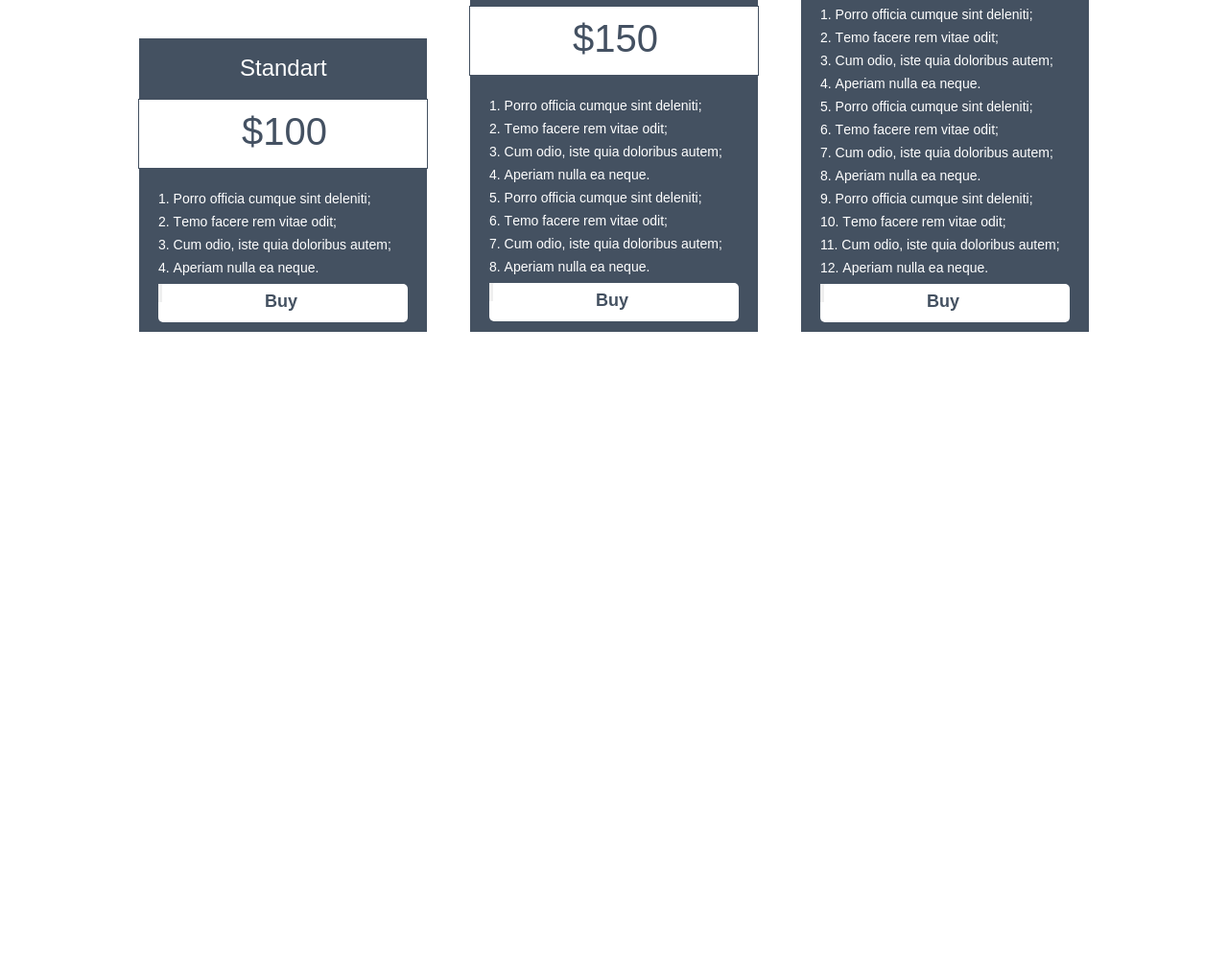
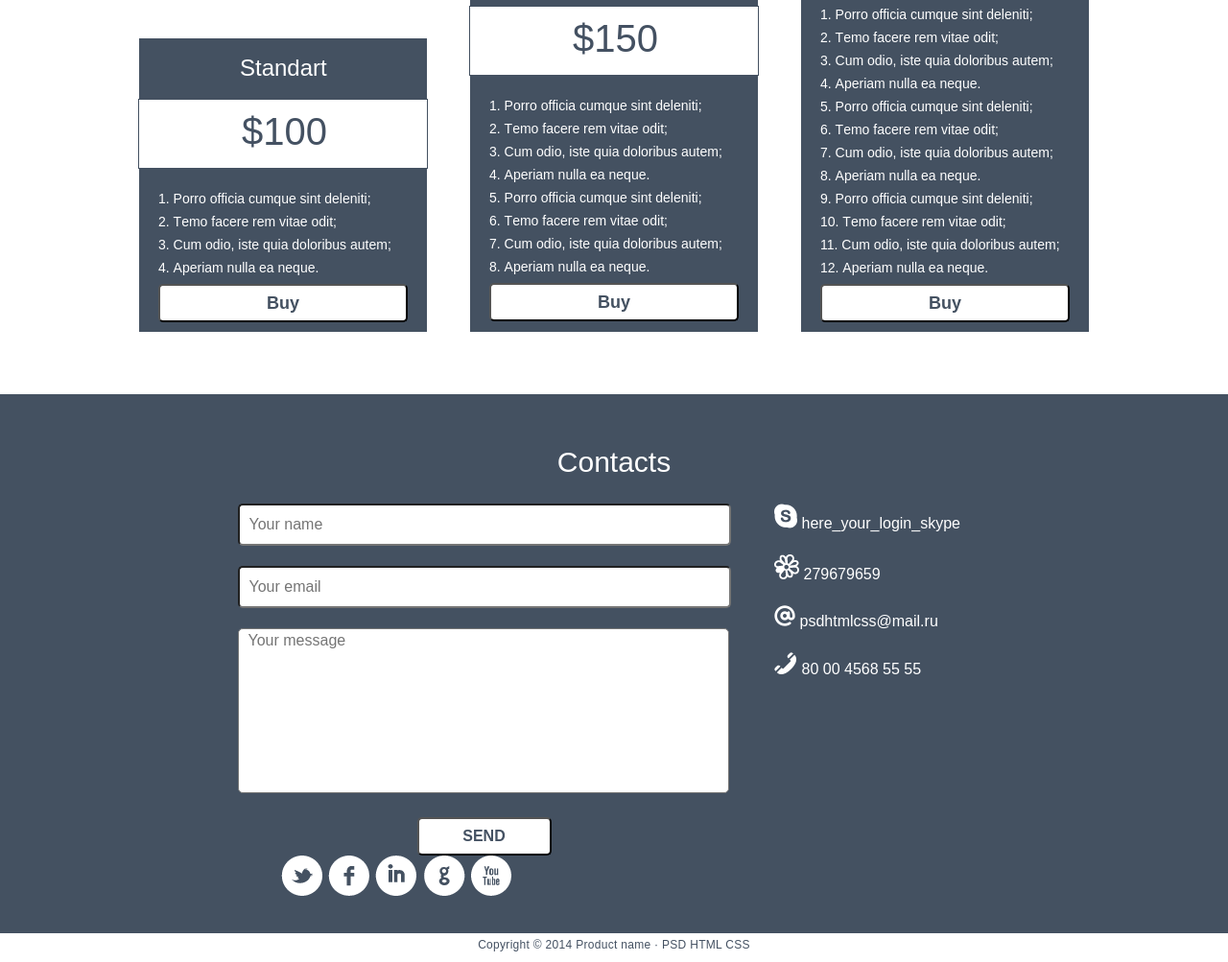
Before and after one commit to mivivi/html5_project1, a plain HTML site: page src/index.html in a window 1280 px wide. Shown: the part 2461-3464 px from the top of the page at 96% size. Before the commit the page ends 3236 px from the top, so only its background shows below. Drawn offline with Linux system fonts and the light colour scheme.

Commit message:
ended maket

```diff
--- a/src/css/style.css
+++ b/src/css/style.css
@@ -71,7 +71,7 @@
 
 .main {
     width: 1280px;
-    height: 2863px;
+    height: 2450px;
 }
 
 .about_product {
@@ -315,6 +315,7 @@
 .buy_it {
     width: 1280px;
     height: 656px;
+    margin-bottom: -25px;
 }
 
 .buy_it h2 {
@@ -429,6 +430,10 @@
     list-style-position: inside;
 }
 
+.button_container {
+    text-align: center;
+}
+
 .buy_button {
     border-radius: 5px;
     background-color: #ffffff;
@@ -436,15 +441,126 @@
     height: 40px;
     margin: auto;
     margin-top: 5px;
-}
-
-.buy_button p {
     font-family: Arial;
     color: #445161;
     font-size: 18px;
     font-weight: 700;
     line-height: 18px;
+    text-align: center;
+}
+
+.footer {
+    width: 1280px;
+    height: 509px;
+    background-color: rgb(68, 81, 97);
+    margin-top: 49px;
+    padding-top: 53px;
+}
+
+.footer h2 {
+    font-family: Arial;
+    color: #ffffff;
+    font-size: 30px;
+    font-weight: 400;
+    line-height: 36px;
+    text-align: center;
+    margin-bottom: 25px;
+    /*margin-top: 53px;*/
+}
+
+.contacts_container {
+    float: left;
+}
+
+.contacts_container textarea {
+    resize: none;
+    border-radius: 5px;
+    background-color: #ffffff;
+    width: 500px;
+    height: 170px;
+    font-family: Arial;
+    color: #445162;
+    font-size: 16px;
+    font-weight: 400;
+    line-height: 24px;
     text-align: left;
-    margin-left: 111px;
-    margin-top: -10px;
+    padding-left: 10px;
 }
+
+.contacts_container input[type=text] {
+    border-radius: 5px;
+    background-color: #ffffff;
+    width: 500px;
+    height: 40px;
+    font-family: Arial;
+    color: #445162;
+    font-size: 16px;
+    font-weight: 400;
+    line-height: 24px;
+    text-align: left;
+    padding-left: 10px;
+}
+
+.contacts_container input[type=submit] {
+    border-radius: 5px;
+    background-color: #ffffff;
+    width: 140px;
+    height: 40px;
+    font-family: Arial;
+    color: #445162;
+    font-size: 16px;
+    font-weight: 700;
+    line-height: 24px;
+    text-align: center;
+}
+
+.send_contacts_button {
+    text-align: center;
+}
+
+.contacts {
+    margin: auto;
+    width: 785px;
+}
+
+.name_holder {
+    margin-bottom: 21px;
+}
+
+.social {
+    float: left;
+    padding-left: 45px;
+}
+
+.soc {
+    margin-bottom: 20px;
+    font-family: Arial;
+    color: #ffffff;
+    font-size: 16px;
+    font-weight: 400;
+    line-height: 24px;
+    text-align: left;
+
+}
+
+.social img {
+    margin-right: 5px;
+}
+
+.soc_button {
+    padding-left: 45px;
+    display: inline;
+
+}
+
+.copyright{
+    width: 1280px;
+height: 30px;
+font-family: Arial;
+color: #445162;
+font-size: 12px;
+font-weight: 400;
+letter-spacing: 0.3px;
+line-height: 24px;
+text-align: center;
+}
--- a/src/index.html
+++ b/src/index.html
@@ -137,16 +137,11 @@
                             <li>Cum odio, iste quia doloribus autem;</li>
                             <li>Aperiam nulla ea neque.</li>
                         </ul>
-
-
                         <form action="???">
-                            <div class="buy_button">
-                                <input type="submit" value="" formmethod="post">
-                                <p>Buy</p>
+                            <div class="button_container">
+                                <input class="buy_button" type="submit" value="Buy" formmethod="post">
                             </div>
                         </form>
-
-
                     </div>
                     <div class="premium">
                         <h4>Premium</h4>
@@ -163,13 +158,11 @@
                             <li>Cum odio, iste quia doloribus autem;</li>
                             <li>Aperiam nulla ea neque.</li>
                         </ul>
-                                                <form action="???">
-                            <div class="buy_button">
-                                <input type="submit" value="" formmethod="post">
-                                <p>Buy</p>
+                        <form action="???">
+                            <div class="button_container">
+                                <input class="buy_button" type="submit" value="Buy" formmethod="post">
                             </div>
                         </form>
-
                     </div>
                     <div class="lux">
                         <h4>Lux</h4>
@@ -190,18 +183,55 @@
                             <li>Cum odio, iste quia doloribus autem;</li>
                             <li>Aperiam nulla ea neque.</li>
                         </ul>
-                                                <form action="???">
-                            <div class="buy_button">
-                                <input type="submit" value="" formmethod="post">
-                                <p>Buy</p>
+                        <form action="???">
+                            <div class="button_container">
+                                <input class="buy_button" type="submit" value="Buy" formmethod="post">
                             </div>
                         </form>
-
                     </div>
                 </div>
             </section>
         </main>
-        <footer></footer>
+        <footer class="footer">
+            <h2>Contacts</h2>
+            <div class="contacts">
+                <div class="contacts_container">
+                    <form action="???">
+                        <div class="name_holder">
+                            <input type="text" placeholder="Your name" name="">
+                        </div>
+                        <div class="name_holder">
+                            <input type="text" placeholder="Your email" name="">
+                        </div>
+                        <div class="name_holder">
+                            <textarea placeholder="Your message" name="" rows="4" cols="50"></textarea>
+                        </div>
+                        <div class="send_contacts_button">
+                            <input type="submit" value="SEND" formmethod="post">
+                        </div>
+                    </form>
+                </div>
+                <div class="social">
+                    <div class="soc">
+                        <img src="img/skype_icon.png" alt="">here_your_login_skype
+                    </div>
+                    <div class="soc">
+                        <img src="img/icq_icon.png" alt="">279679659
+                    </div>
+                    <div class="soc">
+                        <img src="img/email_icon.png" alt="">psdhtmlcss@mail.ru
+                    </div>
+                    <div class="soc">
+                        <img src="img/phone_icon.png" alt="">80 00 4568 55 55
+                    </div>
+                </div>
+                <div class="soc_button">
+                <img src="img/social_buttons.png" alt="">
+                </div>
+            </div>
+        </footer>
+        <div class="copyright">
+        Copyright © 2014 Product name · PSD HTML CSS
         </div>
 </body>
 
```
Also changed, not shown: src/img/email_icon.png (added), src/img/icq_icon.png (added), src/img/phone_icon.png (added), src/img/skype_icon.png (added), src/img/social_buttons.png (added).
